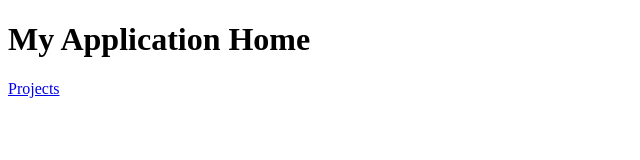
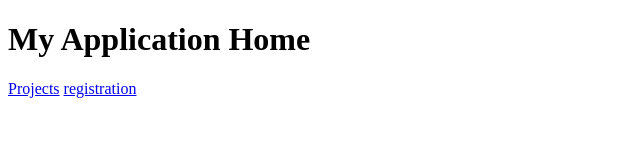
Before and after one commit to upagnaduba/wd201, a website: page http-server/home.html in a window 1280 px wide. Shown: the full height of the page, 0-640 px from the left. Drawn offline with Linux system fonts and the light colour scheme.

Commit message:
home.html

```diff
--- a/http-server/home.html
+++ b/http-server/home.html
@@ -7,5 +7,6 @@
 <body>
    <h1>My Application Home</h1>
    <a href="./project">Projects</a>
+   <a href="./registration">registration</a>
 </body>
 </html>
```
